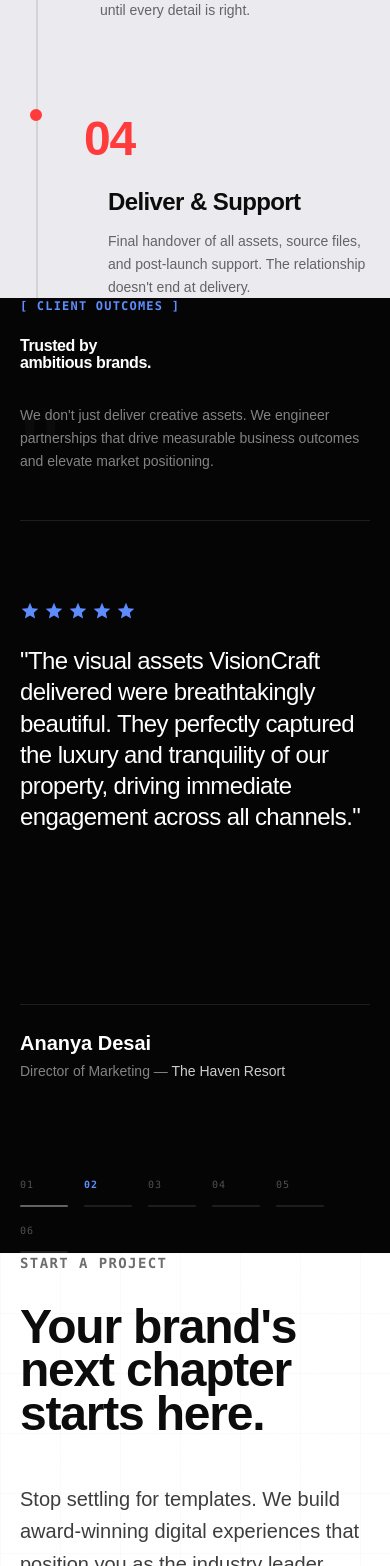
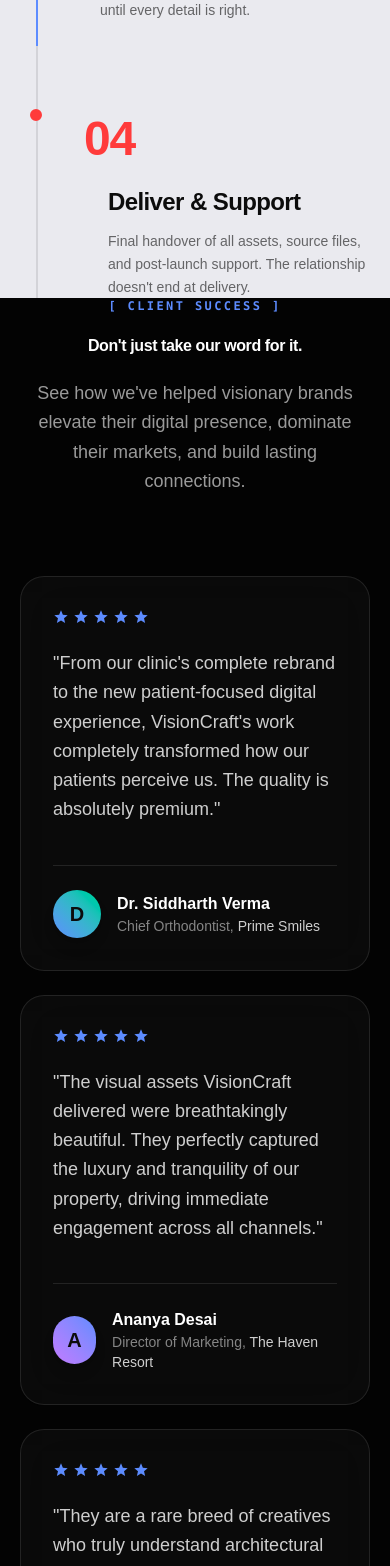
Before and after one commit to saurabhhumane125/visioncraft, a Next.js app: page / in a window 390 px wide. Shown: the part 6920-8486 px from the top of the page. Built offline with nearby package versions, Linux system fonts and the light colour scheme; a web font is replaced by a local one.

Commit message:
style: completely redesign testimonials into a modern staggered masonry grid with glassmorphism cards

```diff
--- a/components/sections/Testimonials.tsx
+++ b/components/sections/Testimonials.tsx
@@ -1,7 +1,6 @@
 "use client"
 
-import { useState, useEffect, useCallback, useRef } from "react"
-import { motion, AnimatePresence } from "framer-motion"
+import { motion } from "framer-motion"
 
 const TESTIMONIALS = [
   {
@@ -9,68 +8,49 @@ const TESTIMONIALS = [
     name: "Dr. Siddharth Verma",
     role: "Chief Orthodontist",
     company: "Prime Smiles",
-    industry: "Healthcare",
     quote: "From our clinic's complete rebrand to the new patient-focused digital experience, VisionCraft's work completely transformed how our patients perceive us. The quality is absolutely premium.",
-    services: ["Brand Identity", "Website Development"],
-    outcome: "40% increase in monthly patient bookings.",
   },
   {
     id: "02",
     name: "Ananya Desai",
     role: "Director of Marketing",
     company: "The Haven Resort",
-    industry: "Hospitality",
     quote: "The visual assets VisionCraft delivered were breathtakingly beautiful. They perfectly captured the luxury and tranquility of our property, driving immediate engagement across all channels.",
-    services: ["Digital Marketing", "2D & 3D Visualization"],
-    outcome: "300% boost in direct summer bookings.",
   },
   {
     id: "03",
     name: "Rohan Kapoor",
     role: "Principal Architect",
     company: "Kapoor & Associates",
-    industry: "Architecture",
     quote: "They are a rare breed of creatives who truly understand architectural nuances. The renders and marketing collateral they produced gave our pitches an undeniable edge.",
-    services: ["2D & 3D Visualization", "Graphic Design"],
-    outcome: "Successfully won 3 major luxury contracts.",
   },
   {
     id: "04",
     name: "Vikram Singhania",
     role: "Managing Director",
     company: "Horizon Realty",
-    industry: "Real Estate",
     quote: "Their video production team is exceptional. They didn't just show our properties; they told a compelling story that resonated deeply with high-net-worth investors.",
-    services: ["Video Production", "Website Development"],
-    outcome: "Phase 1 properties sold out in record time.",
   },
   {
     id: "05",
     name: "Arjun Reddy",
     role: "Founder",
     company: "The Urban Roast",
-    industry: "Food & Beverage",
     quote: "VisionCraft didn't just build a brand; they captured the soul of our cafe. Their attention to detail and cohesive design system turned our vision into a cultural staple.",
-    services: ["Brand Identity", "Digital Marketing"],
-    outcome: "60% increase in organic weekend footfall.",
   },
   {
     id: "06",
     name: "Priya Sharma",
     role: "Head of Operations",
     company: "Apex Industries",
-    industry: "Manufacturing",
     quote: "We needed a modern overhaul to appeal to global clients. The new corporate website and facility showcase videos instantly established our credibility on the international stage.",
-    services: ["Website Development", "Video Production"],
-    outcome: "Successfully expanded into 3 new international markets.",
   },
 ]
 
-// Star Rating SVG Component
 const Stars = () => (
   <div className="flex gap-1 text-electric mb-6">
     {[1, 2, 3, 4, 5].map((star) => (
-      <svg key={star} className="w-5 h-5 fill-current" viewBox="0 0 24 24">
+      <svg key={star} className="w-4 h-4 fill-current" viewBox="0 0 24 24">
         <path d="M12 17.27L18.18 21l-1.64-7.03L22 9.24l-7.19-.61L12 2 9.19 8.63 2 9.24l5.46 4.73L5.82 21z" />
       </svg>
     ))}
@@ -78,148 +58,95 @@ const Stars = () => (
 )
 
 export function Testimonials() {
-  const [currentIndex, setCurrentIndex] = useState(0)
-  const [isHovered, setIsHovered] = useState(false)
-  const timerRef = useRef<NodeJS.Timeout | null>(null)
-
-  const DURATION = 5000 // 5 seconds
-
-  const next = useCallback(() => {
-    setCurrentIndex((prev) => (prev + 1) % TESTIMONIALS.length)
-  }, [])
-
-  // Auto-advance
-  useEffect(() => {
-    if (isHovered) {
-      if (timerRef.current) clearInterval(timerRef.current)
-      return
-    }
-    timerRef.current = setInterval(next, DURATION)
-    return () => {
-      if (timerRef.current) clearInterval(timerRef.current)
-    }
-  }, [isHovered, next, currentIndex])
-
-  const current = TESTIMONIALS[currentIndex]
-
   return (
     <section
       id="testimonials"
-      className="text-white relative overflow-hidden bg-[#050505]"
+      className="relative overflow-hidden bg-[#030303] text-white"
       style={{
         paddingTop: "var(--space-section-normal)",
         paddingBottom: "var(--space-section-normal)",
       }}
       aria-label="Client Testimonials"
-      onMouseEnter={() => setIsHovered(true)}
-      onMouseLeave={() => setIsHovered(false)}
-      onTouchStart={() => setIsHovered(true)}
-      onTouchEnd={() => setIsHovered(false)}
     >
-      {/* Dark mode glow effects */}
-      <div className="absolute top-0 right-0 w-[50vw] h-[50vw] bg-electric/5 blur-[120px] rounded-full pointer-events-none -z-10 transform translate-x-1/4 -translate-y-1/4" />
-      <div className="absolute bottom-0 left-0 w-[40vw] h-[40vw] bg-neutral-800/20 blur-[100px] rounded-full pointer-events-none -z-10 transform -translate-x-1/4 translate-y-1/4" />
+      {/* Eye-catching Background Glows */}
+      <div className="absolute top-[-10%] left-[-10%] w-[50vw] h-[50vw] bg-electric/20 blur-[150px] rounded-full pointer-events-none -z-10" />
+      <div className="absolute bottom-[-10%] right-[-10%] w-[40vw] h-[40vw] bg-purple-600/20 blur-[150px] rounded-full pointer-events-none -z-10" />
 
-      {/* Subtle Grain Texture */}
+      {/* Grain Texture Overlay */}
       <div className="absolute inset-0 grain opacity-20 pointer-events-none -z-10" />
-
-      {/* Massive Background Quotation Mark */}
-      <div className="absolute top-[10%] left-[5%] text-[30vw] leading-none font-display text-neutral-900/40 select-none pointer-events-none z-0">
-        "
-      </div>
 
       <div className="mx-auto max-w-[1440px] px-5 md:px-10 lg:px-16 relative z-10">
 
         {/* Section Header */}
-        <div className="mb-20 md:mb-32 flex flex-col md:flex-row md:items-end justify-between gap-8 border-b border-white/10 pb-10">
-          <div className="max-w-2xl">
-            <span className="text-electric font-bold tracking-widest text-xs uppercase mb-6 block font-mono">
-              [ Client Outcomes ]
-            </span>
-            <h2
-              className="font-display font-bold tracking-tight text-white leading-[1.05]"
-              style={{ fontSize: "var(--text-display)" }}
-            >
-              Trusted by<br/>ambitious brands.
-            </h2>
-          </div>
-          <p className="text-white/50 font-medium max-w-sm text-sm md:text-base leading-relaxed md:text-right pb-2">
-            We don't just deliver creative assets. We engineer partnerships that drive measurable business outcomes and elevate market positioning.
+        <div className="mb-20 md:mb-32 text-center max-w-3xl mx-auto">
+          <span className="text-electric font-bold tracking-[0.2em] text-xs uppercase mb-6 block font-mono">
+            [ Client Success ]
+          </span>
+          <h2
+            className="font-display font-bold tracking-tight text-white leading-[1.05] mb-6"
+            style={{ fontSize: "var(--text-display)" }}
+          >
+            Don't just take our word for it.
+          </h2>
+          <p className="text-white/60 font-medium text-lg leading-relaxed">
+            See how we've helped visionary brands elevate their digital presence, dominate their markets, and build lasting connections.
           </p>
         </div>
 
-        {/* Main Content Area - Increased min-height to strictly prevent overlap */}
-        <div className="relative min-h-[480px] sm:min-h-[400px] lg:min-h-[350px]">
-          <AnimatePresence mode="wait">
+        {/* Modern 3-Column Staggered Grid */}
+        <div className="grid grid-cols-1 md:grid-cols-2 lg:grid-cols-3 gap-6 lg:gap-8 items-start">
+          {TESTIMONIALS.map((testimonial, idx) => (
             <motion.div
-              key={currentIndex}
-              initial={{ opacity: 0, x: 20 }}
-              animate={{ opacity: 1, x: 0 }}
-              exit={{ opacity: 0, x: -20 }}
-              transition={{ duration: 0.5, ease: [0.16, 1, 0.3, 1] }}
-              className="absolute inset-0 w-full flex flex-col"
+              key={testimonial.id}
+              initial={{ opacity: 0, y: 40 }}
+              whileInView={{ opacity: 1, y: 0 }}
+              viewport={{ once: true, margin: "-100px" }}
+              transition={{
+                duration: 0.7,
+                delay: idx * 0.1,
+                ease: [0.21, 1.11, 0.81, 0.99]
+              }}
+              className={`
+                relative flex flex-col justify-between h-full
+                bg-white/[0.03] hover:bg-white/[0.06] backdrop-blur-xl
+                border border-white/10 hover:border-electric/50
+                rounded-3xl p-8 md:p-10 transition-all duration-500 group
+                ${idx % 3 === 1 ? 'lg:translate-y-8' : ''}
+                ${idx % 3 === 2 ? 'lg:translate-y-16' : ''}
+              `}
             >
-              <div className="max-w-5xl flex flex-col h-full">
+              {/* Subtle inner glow on hover */}
+              <div className="absolute inset-0 bg-gradient-to-br from-electric/10 to-transparent opacity-0 group-hover:opacity-100 transition-opacity duration-500 rounded-3xl pointer-events-none" />
+
+              <div className="relative z-10 flex-1">
                 <Stars />
-                <blockquote
-                  className="font-display font-medium tracking-tight leading-[1.3] text-white mb-10"
-                  style={{ fontSize: "clamp(1.5rem, 3.5vw, 3rem)" }}
-                >
-                  "{current.quote}"
-                </blockquote>
+                <p className="text-white/80 font-medium leading-relaxed text-lg mb-10">
+                  "{testimonial.quote}"
+                </p>
+              </div>
 
-                <div className="mt-auto pt-6 border-t border-white/10 max-w-lg">
-                  <cite className="not-italic font-bold text-xl block text-white mb-1">
-                    {current.name}
-                  </cite>
-                  <span className="text-white/50 text-sm font-medium block">
-                    {current.role} &mdash; <span className="text-white/80">{current.company}</span>
-                  </span>
+              <div className="relative z-10 flex items-center gap-4 pt-6 border-t border-white/10">
+                {/* Colorful Gradient Avatar */}
+                <div className={`
+                  w-12 h-12 rounded-full flex items-center justify-center
+                  font-display font-bold text-xl text-neutral-950 shadow-lg
+                  ${idx % 3 === 0 ? 'bg-gradient-to-tr from-electric to-emerald-400' : ''}
+                  ${idx % 3 === 1 ? 'bg-gradient-to-tr from-purple-400 to-electric' : ''}
+                  ${idx % 3 === 2 ? 'bg-gradient-to-tr from-orange-400 to-electric' : ''}
+                `}>
+                  {testimonial.name.charAt(0)}
+                </div>
+
+                <div>
+                  <h4 className="text-white font-bold text-base">
+                    {testimonial.name}
+                  </h4>
+                  <p className="text-white/50 text-sm">
+                    {testimonial.role}, <span className="text-white/80">{testimonial.company}</span>
+                  </p>
                 </div>
               </div>
             </motion.div>
-          </AnimatePresence>
-        </div>
-
-        {/* Navigation Indicators */}
-        <div className="mt-16 md:mt-20 pt-8 flex flex-wrap gap-4 md:gap-8 relative z-20">
-          {TESTIMONIALS.map((testimonial, idx) => (
-            <button
-              key={testimonial.id}
-              onClick={() => setCurrentIndex(idx)}
-              className="group relative flex flex-col items-start focus:outline-none cursor-pointer"
-              aria-label={`View testimonial ${idx + 1}`}
-            >
-              <span className={`text-[10px] font-mono tracking-widest transition-colors duration-300 mb-3 ${
-                idx === currentIndex ? "text-electric font-bold" : "text-white/30 group-hover:text-white/70"
-              }`}>
-                {testimonial.id}
-              </span>
-
-              {/* Indicator Bar Container */}
-              <div className="w-12 sm:w-16 md:w-24 h-[2px] bg-white/10 relative overflow-hidden rounded-full">
-                {/* Animated Fill */}
-                {idx === currentIndex && (
-                  <motion.div
-                    className="absolute top-0 left-0 bottom-0 bg-electric origin-left"
-                    initial={{ scaleX: 0 }}
-                    animate={{ scaleX: isHovered ? 0 : 1 }}
-                    transition={{
-                      duration: isHovered ? 0 : DURATION / 1000,
-                      ease: "linear",
-                    }}
-                  />
-                )}
-                {/* Fallback solid state if hovered (to show paused) */}
-                {idx === currentIndex && isHovered && (
-                  <div className="absolute inset-0 bg-electric opacity-50" />
-                )}
-                {/* Previously viewed ones */}
-                {idx < currentIndex && (
-                  <div className="absolute inset-0 bg-white/30" />
-                )}
-              </div>
-            </button>
           ))}
         </div>
       </div>
```
